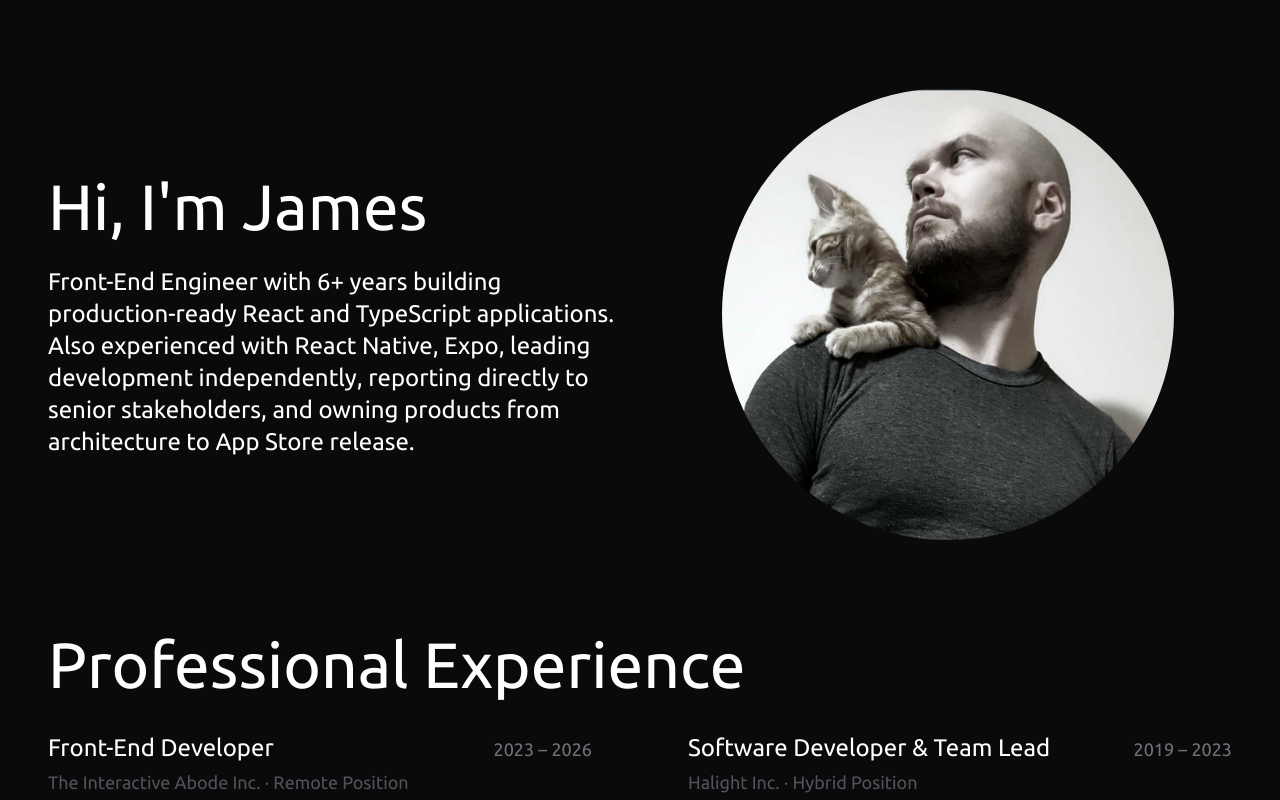
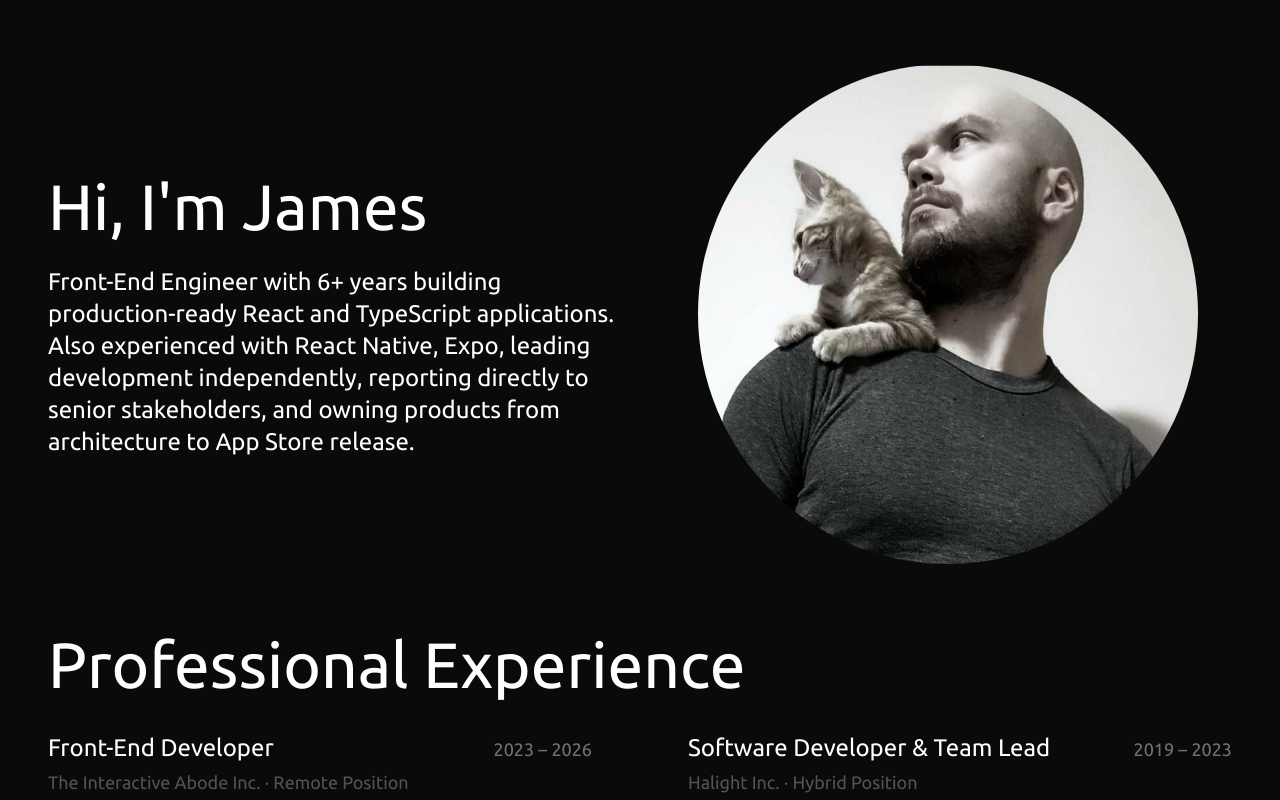
Before and after one commit to james-zedd/jameszedd-dot-com, a Next.js app: page / in a window 1280 px wide. Shown: the top 800 px of the page. Built offline with nearby package versions, Linux system fonts and the light colour scheme.

Commit message:
Add div wrapper to main image

```diff
--- a/src/app/_components/Intro.tsx
+++ b/src/app/_components/Intro.tsx
@@ -10,15 +10,17 @@ export default function Intro() {
             Front-End Engineer with 6+ years building production-ready React and TypeScript applications. Also experienced with React Native, Expo, leading development independently, reporting directly to senior stakeholders, and owning products from architecture to App Store release.
           </h2>
         </div>
-        <div className="flex flex-column w-full justify-center align-center overflow-hidden">
+        <div className="flex flex-column w-full justify-center align-center">
+          <div className="mx-auto w-full rounded-full overflow-hidden max-w-[300px] md:max-w-[400px] lg:max-w-[500px]">
             <Image
-            src="/images/lasagne-photo__1080x1081.jpg"
+              src="/images/lasagne-photo__732x732.jpg"
               // src="/images/james_zedd__iaido.jpg"
               alt="James Zedd"
               width={1000}
               height={1000}
-            className="rounded-full p-6 mx-auto w-full max-w-[300px] md:max-w-[400px] lg:max-w-[500px]"
+              className="w-full h-full object-cover"
             />
+          </div>
         </div>
       </div>
     </section>
```
Also changed, not shown: public/images/lasagne-photo__1080x1081.jpg (deleted), public/images/lasagne-photo__732x732.jpg (added). Lines whose indentation alone changed are shown as unchanged.
